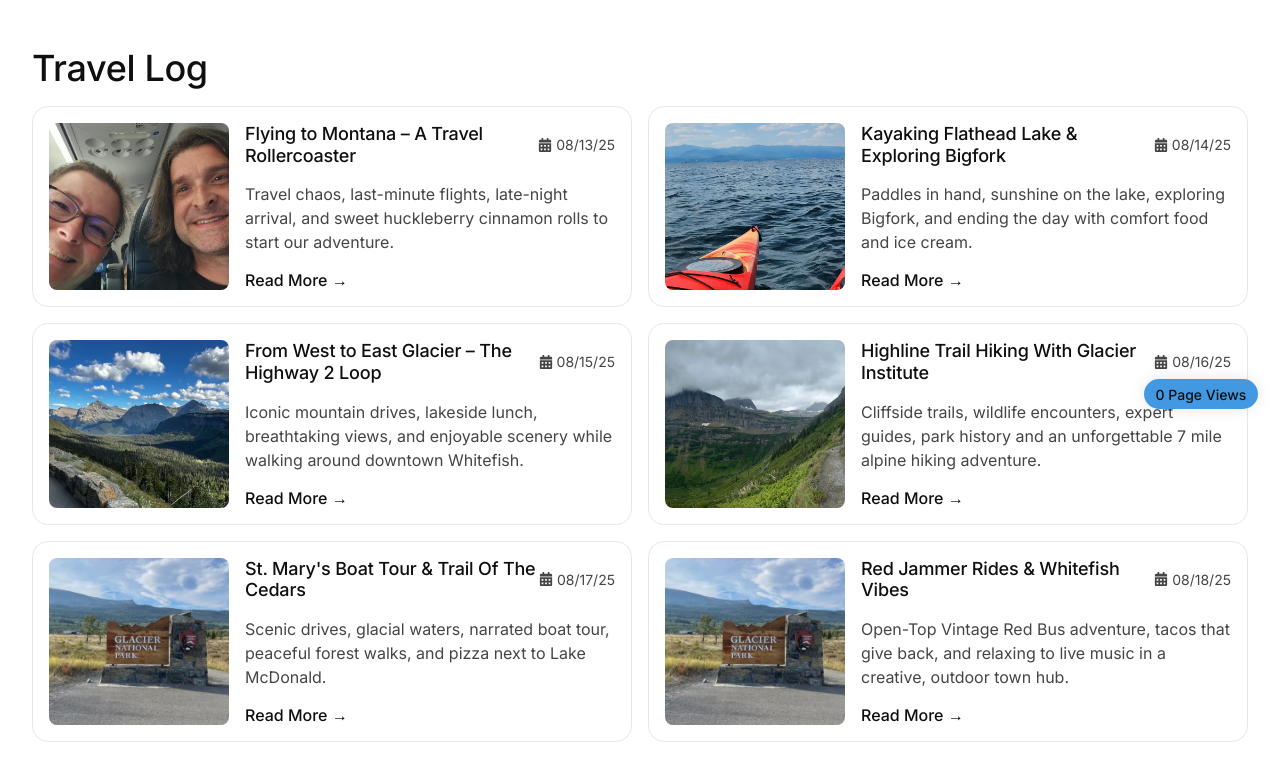
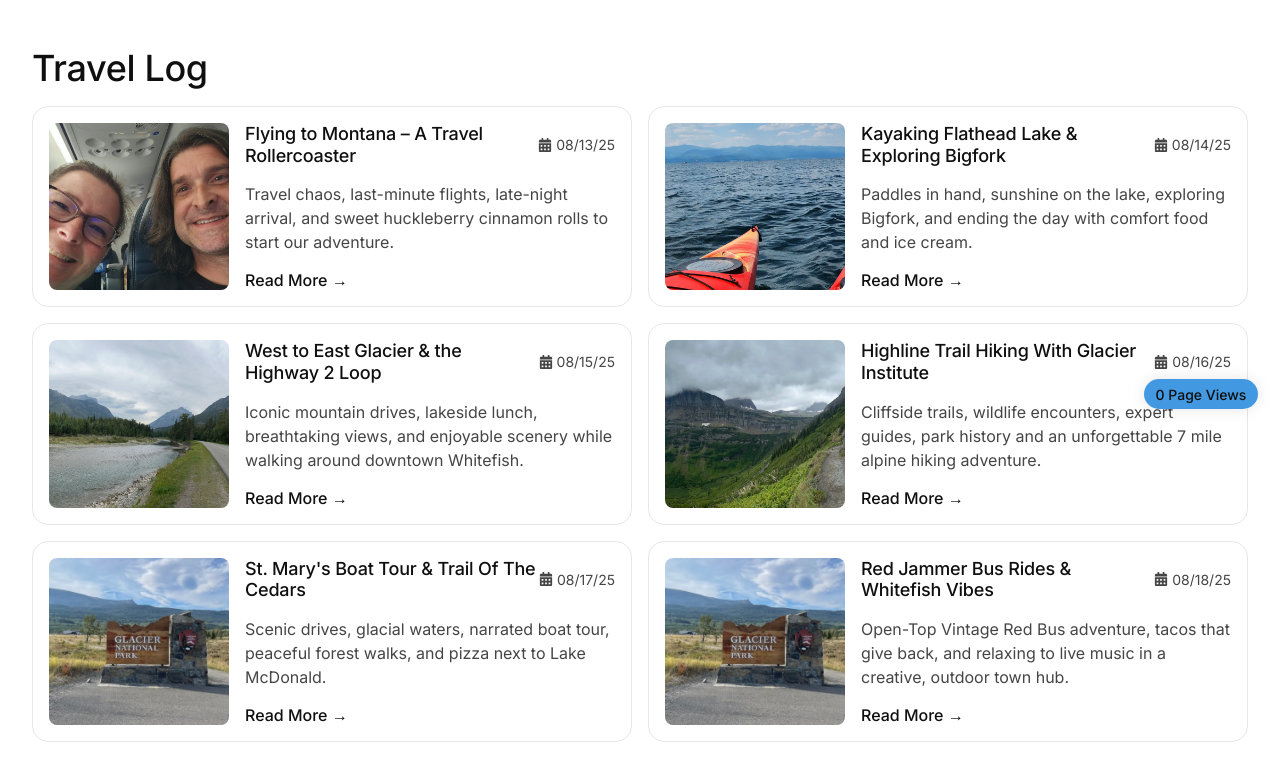
Before and after one commit to Timbaines/highline-tales, a React (Vite) app: page /blog in a window 1280 px wide. Shown: the part 369-1126 px from the top of the page. Built offline with nearby package versions, Linux system fonts and the light colour scheme; no server answers.

Commit message:
chore: update blog titles and image in `blogData.js` for clarity and improved storytelling, add new asset to `/blog` directory

```diff
--- a/src/data/blogData.js
+++ b/src/data/blogData.js
@@ -51,7 +51,7 @@ export const blogData = [
     },
     {
         id: 3,
-        title: "From West to East Glacier – The Highway 2 Loop",
+        title: "West to East Glacier & the Highway 2 Loop",
         subtitle: "TRIP PLANNING",
         author: "Sarah & Tim Baines",
         date: "08/15/25",
@@ -71,7 +71,7 @@ export const blogData = [
             "[img src=\"/card-bg.png\" alt=\"Alpine wildflowers\" caption=\"Caption\" size=\"full\"]<br><br>" +
             "[h3]H3[/h3]<br><br>" +
             "Paragraph...<br><br>",
-        image: "/blog/highlinetales-day3-lake-mcdonald-logan-pass.webp",
+        image: "/blog/glacier-park-logan-pass-lake-mcdonald-day3.webp",
         tags: ["Planning", "Trips", "Glacier"]
     },
     {
@@ -126,7 +126,7 @@ export const blogData = [
     },
     {
         id: 6,
-        title: "Red Jammer Rides & Whitefish Vibes",
+        title: "Red Jammer Bus Rides & Whitefish Vibes",
         subtitle: "TRIP PLANNING",
         author: "Sarah & Tim Baines",
         date: "08/18/25",
```
Also changed, not shown: public/blog/glacier-park-logan-pass-lake-mcdonald-day3.webp (added).
